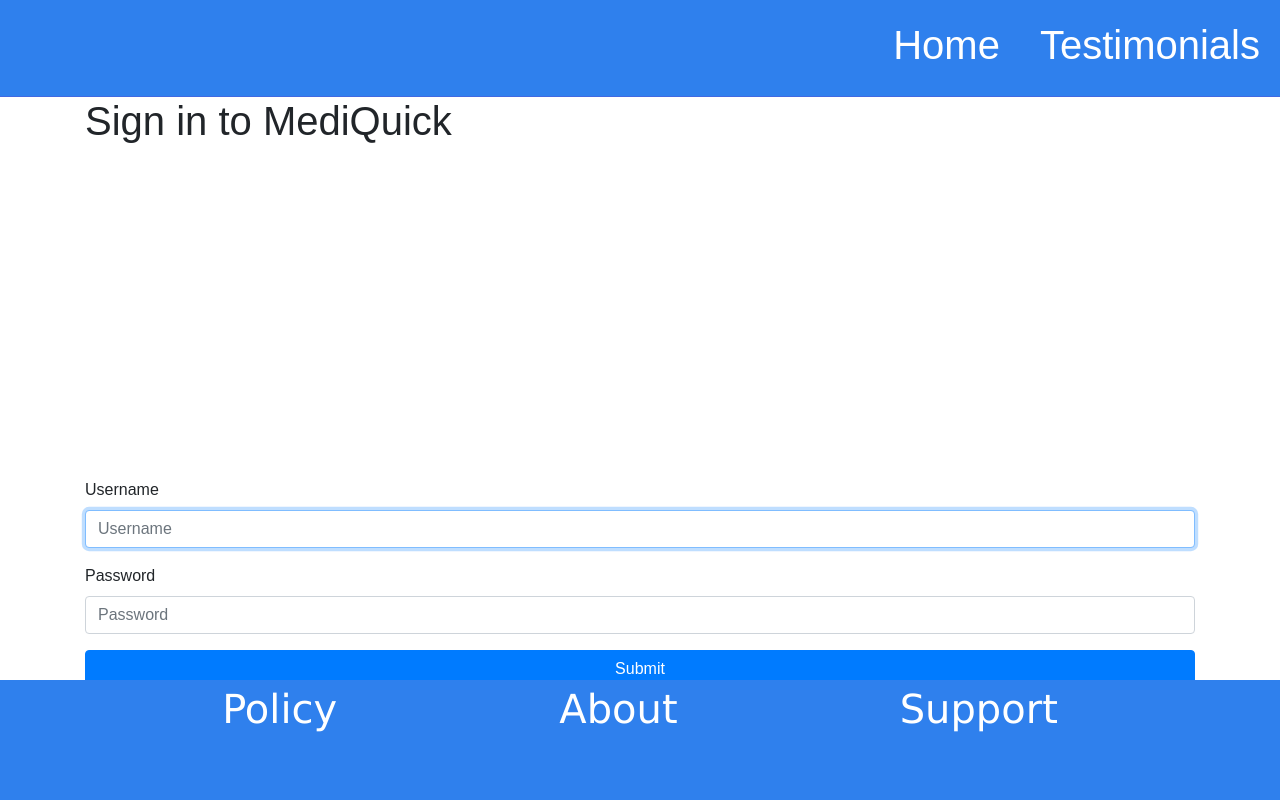
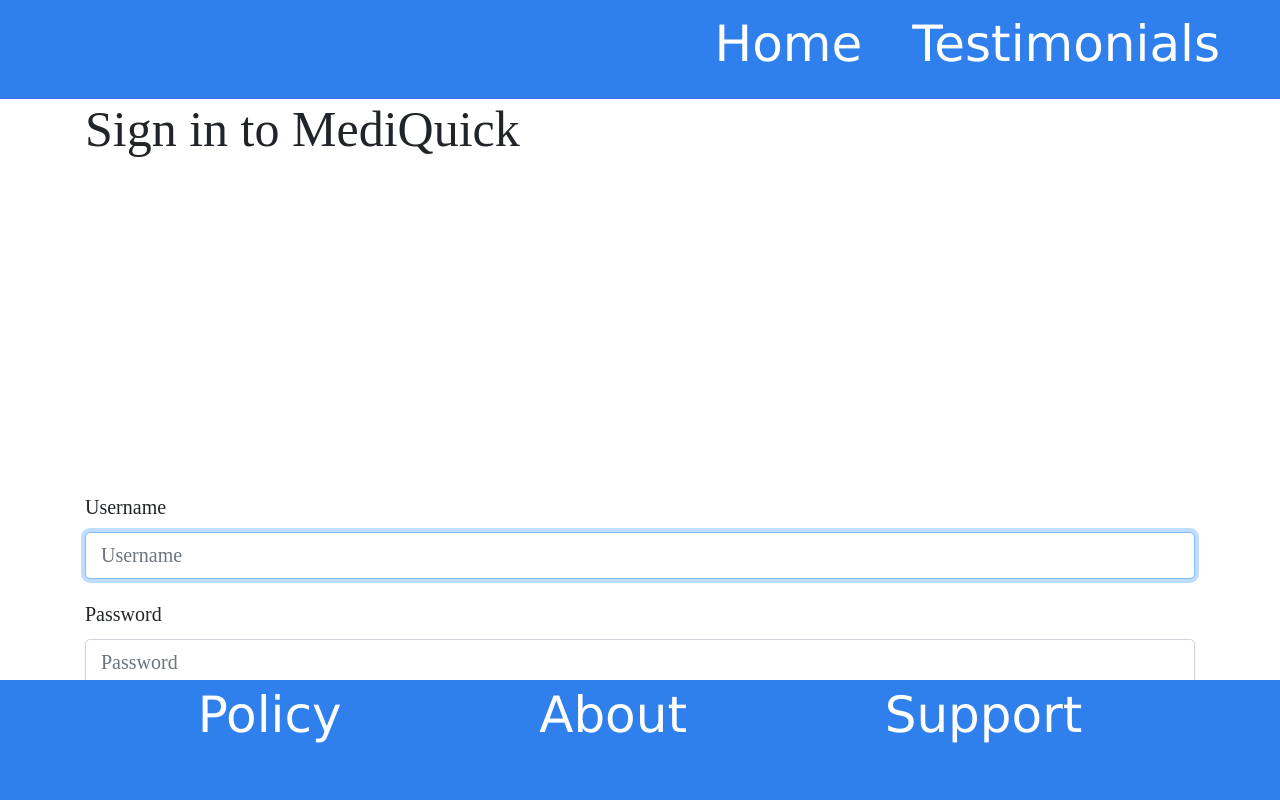
Before and after one commit to ecarlos09/mediquick, a Django app: a page that uses mediquick/users/templates/base.html in a window 1280 px wide. Run offline with Django 3.2, Linux system fonts and the light colour scheme; some libraries are stand-ins or nearby versions.

Commit message:
updates css for login and adds grid

```diff
--- a/mediquick/static/css/base.css
+++ b/mediquick/static/css/base.css
@@ -32,14 +32,17 @@ body{
     justify-content: flex-end;
     border-bottom: royalblue 1px solid;
     background-color: var(--blue);
+    padding-right: 35px;
 }
 
 .nav a{
   color: white;
   font-size: 3rem;
   text-decoration: none;
+  padding: 5px 25px;
+  font:var(--content-fonts);
   font-size: var(--hnf-size);
-  padding: 5px 20px;
+
 }
 
 nav a:hover{
@@ -61,6 +64,7 @@ footer{
   width: 100%;
   height: 120px;            /* Footer height */
   font:var(--content-fonts);
+
 }
 
 footer a{
@@ -79,12 +83,11 @@ ul
 
 @media screen and (min-width:1318px) {
   :root{
-    --hnf-size: 1.5rem;
+    --hnf-size: 1rem;
   }
+
   footer{
-
     height: 50px;
-
   }
 
 }
--- a/mediquick/static/css/login.css
+++ b/mediquick/static/css/login.css
@@ -4,12 +4,25 @@
     padding: 0;
 }
 
-html{
+html, body{
     max-width: 100vw;
+    height:100%;
     max-height: 100vh;
     margin:0;
     padding: 0;
+    font-family: var(--content-fonts);
+    font-size: 20px;
+    display: grid;
+    grid-template-rows: 1fr auto;
+}
+nav{
+    grid-row-start: 0;
+    grid-row-end: 1;
+}
 
+main{
+    grid-row-start: 1;
+    grid-row-end: 2;
 }
 
 form{
@@ -17,9 +30,10 @@ form{
     justify-content: center;
 
 }
-.row{
+/* .row{
     height: 90vh;
-}
+} */
+
 .cover{
     background-color: blue;
     height:100%;
@@ -41,6 +55,10 @@ form{
 footer{
     padding-top: 6px;
     background-color: var(--blue);
+
+    grid-row-start: 2;
+    grid-row-end: 3;
+
 
 }
 footer p{
@@ -74,7 +92,7 @@ button:hover{
         margin-top: 15%;
         text-align: center;
         font: var(--head-fonts);
-        font-size: 3.5rem;
+        font-size: 3rem;
         font-weight: 600;
     }
 
```
